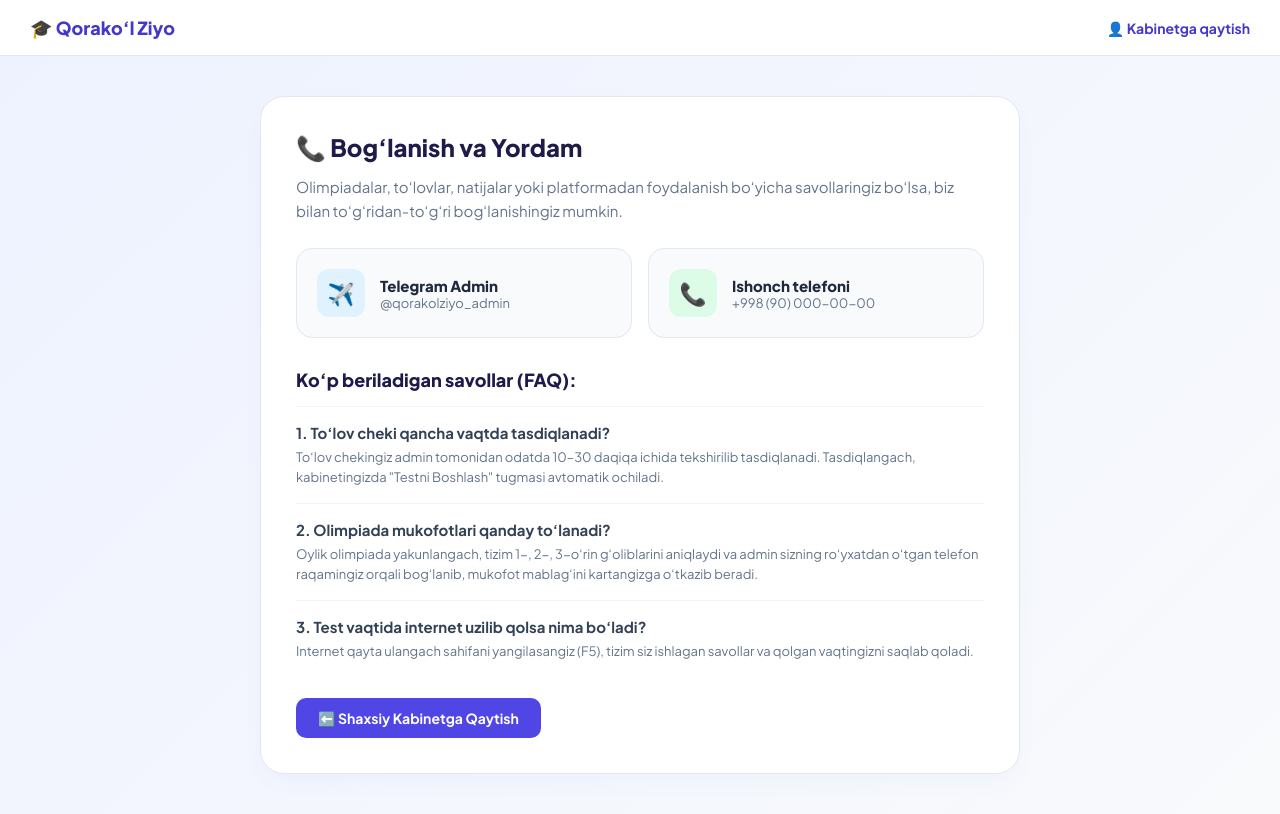
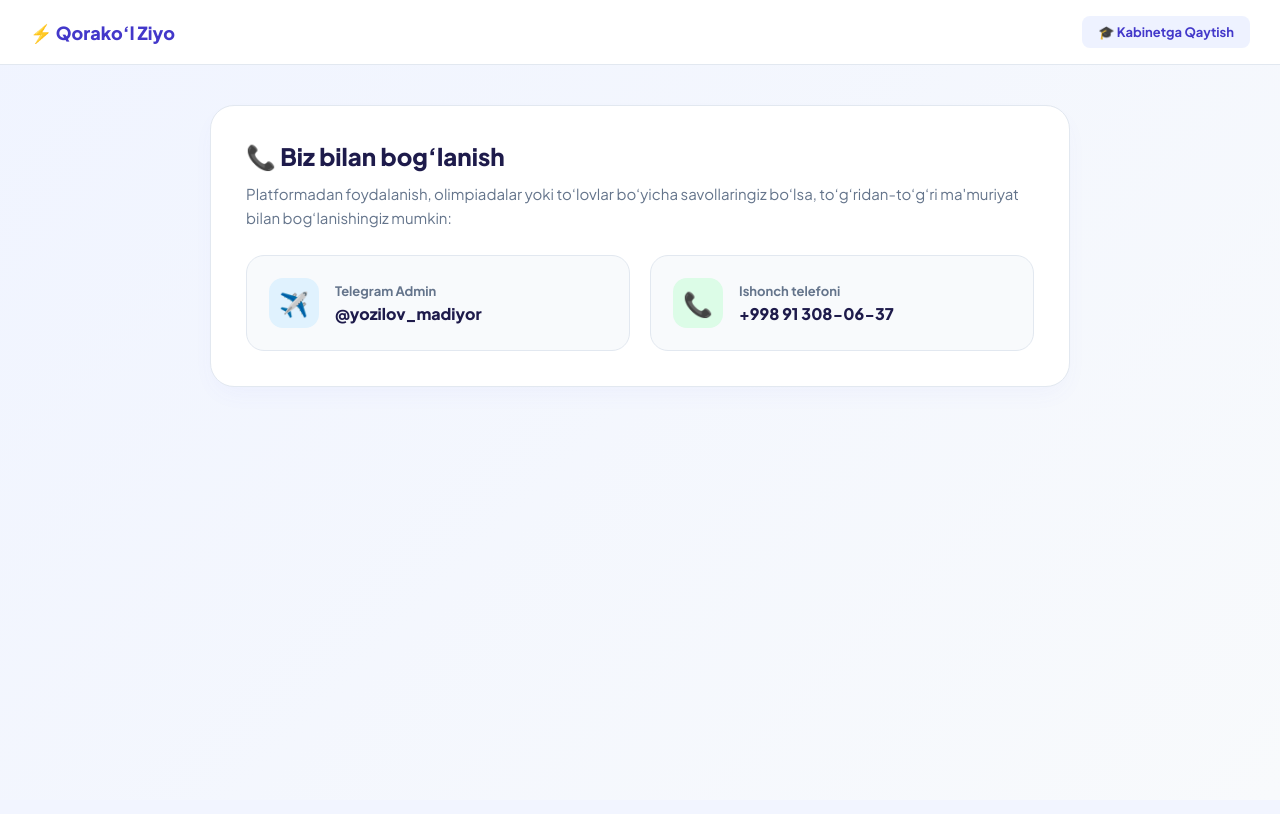
Before and after one commit to Madiyor003/qorakol-ziyo-platforma, a FastAPI app: page /aloqa in a window 1280 px wide. After the commit the page ends 387 px from the top, so only its background shows below. Run offline with FastAPI, Linux system fonts and the light colour scheme.

Commit message:
Update aloqa.html

```diff
--- a/templates/aloqa.html
+++ b/templates/aloqa.html
@@ -3,135 +3,57 @@
 <head>
     <meta charset="UTF-8">
     <meta name="viewport" content="width=device-width, initial-scale=1.0">
-    <title>Qo‘llab-quvvatlash va Aloqa | Qorako‘l Ziyo</title>
+    <title>Bog‘lanish va Qo‘llab-quvvatlash | Qorako‘l Ziyo</title>
     <link href="https://fonts.googleapis.com/css2?family=Plus+Jakarta+Sans:wght@400;500;600;700;800&display=swap" rel="stylesheet">
     <style>
         * { box-sizing: border-box; margin: 0; padding: 0; font-family: 'Plus Jakarta Sans', sans-serif; }
-        body {
-            background: linear-gradient(135deg, #eef2ff 0%, #f8fafc 100%);
-            color: #1e293b;
-            min-height: 100vh;
-            display: flex;
-            flex-direction: column;
-        }
-
-        .header {
-            background: rgba(255, 255, 255, 0.95);
-            backdrop-filter: blur(12px);
-            border-bottom: 1px solid #e2e8f0;
-            padding: 16px 30px;
-            display: flex;
-            justify-content: space-between;
-            align-items: center;
-        }
+        body { background: linear-gradient(135deg, #f0f4ff 0%, #f8fafc 100%); color: #1e293b; min-height: 100vh; padding-bottom: 50px; }
+        .header { background: rgba(255, 255, 255, 0.95); backdrop-filter: blur(12px); border-bottom: 1px solid #e2e8f0; padding: 16px 30px; display: flex; justify-content: space-between; align-items: center; position: sticky; top: 0; z-index: 20; }
         .logo { font-weight: 800; font-size: 18px; color: #4338ca; text-decoration: none; }
-
-        .container { max-width: 800px; margin: 40px auto; padding: 0 20px; flex: 1; }
-
-        .card {
-            background: white;
-            border-radius: 24px;
-            padding: 35px;
-            border: 1px solid #e2e8f0;
-            box-shadow: 0 10px 25px -5px rgba(99, 102, 241, 0.05);
-        }
-        h1 { font-size: 24px; font-weight: 800; color: #1e1b4b; margin-bottom: 12px; }
-        p { color: #64748b; font-size: 15px; line-height: 1.6; margin-bottom: 25px; }
-
-        .contact-grid { display: grid; grid-template-columns: 1fr 1fr; gap: 16px; margin-bottom: 30px; }
-        @media (max-width: 600px) { .contact-grid { grid-template-columns: 1fr; } }
-
-        .contact-item {
-            background: #f8fafc;
-            border: 1.5px solid #e2e8f0;
-            border-radius: 16px;
-            padding: 20px;
-            display: flex;
-            align-items: center;
-            gap: 15px;
-            text-decoration: none;
-            color: inherit;
-            transition: 0.2s;
-        }
-        .contact-item:hover { border-color: #6366f1; transform: translateY(-2px); }
-        .icon-box {
-            width: 48px;
-            height: 48px;
-            border-radius: 12px;
-            display: flex;
-            align-items: center;
-            justify-content: center;
-            font-size: 22px;
-        }
-
-        .faq-item {
-            border-top: 1px solid #f1f5f9;
-            padding: 16px 0;
-        }
-        .faq-title { font-weight: 700; font-size: 15px; color: #334155; margin-bottom: 6px; }
-        .faq-desc { font-size: 13px; color: #64748b; line-height: 1.5; }
-
-        .btn-back {
-            display: inline-block;
-            background: #4f46e5;
-            color: white;
-            text-decoration: none;
-            padding: 11px 22px;
-            border-radius: 10px;
-            font-weight: 700;
-            font-size: 14px;
-            margin-top: 20px;
-        }
+        .container { max-width: 900px; margin: 40px auto; padding: 0 20px; }
+        .card { background: white; border-radius: 24px; padding: 35px; border: 1px solid #e2e8f0; box-shadow: 0 10px 25px -5px rgba(99, 102, 241, 0.05); }
+        h1 { font-size: 24px; font-weight: 800; color: #1e1b4b; margin-bottom: 10px; }
+        p { color: #64748b; font-size: 15px; margin-bottom: 25px; line-height: 1.6; }
+        .contact-grid { display: grid; grid-template-columns: 1fr 1fr; gap: 20px; }
+        @media (max-width: 650px) { .contact-grid { grid-template-columns: 1fr; } }
+        .contact-item { border: 1.5px solid #e2e8f0; border-radius: 18px; padding: 22px; display: flex; align-items: center; gap: 16px; text-decoration: none; color: inherit; transition: 0.2s; background: #f8fafc; }
+        .contact-item:hover { border-color: #6366f1; background: #eef2ff; transform: translateY(-2px); }
+        .icon-box { width: 50px; height: 50px; border-radius: 14px; display: flex; align-items: center; justify-content: center; font-size: 24px; }
+        .c-title { font-size: 13px; font-weight: 700; color: #64748b; }
+        .c-value { font-size: 16px; font-weight: 800; color: #1e1b4b; margin-top: 4px; }
     </style>
 </head>
 <body>
 
     <header class="header">
-        <a href="/" class="logo">🎓 Qorako‘l Ziyo</a>
-        <a href="/kabinet" style="text-decoration: none; font-weight: 700; font-size: 14px; color: #4338ca;">👤 Kabinetga qaytish</a>
+        <a href="/" class="logo">⚡ Qorako‘l Ziyo</a>
+        <a href="/kabinet" style="text-decoration: none; background: #eef2ff; color: #4338ca; padding: 8px 16px; border-radius: 8px; font-weight: 700; font-size: 13px;">🎓 Kabinetga Qaytish</a>
     </header>
 
     <div class="container">
         <div class="card">
-            <h1>📞 Bog‘lanish va Yordam</h1>
-            <p>Olimpiadalar, to‘lovlar, natijalar yoki platformadan foydalanish bo‘yicha savollaringiz bo‘lsa, biz bilan to‘g‘ridan-to‘g‘ri bog‘lanishingiz mumkin.</p>
+            <h1>📞 Biz bilan bog‘lanish</h1>
+            <p>Platformadan foydalanish, olimpiadalar yoki to‘lovlar bo‘yicha savollaringiz bo‘lsa, to‘g‘ridan-to‘g‘ri ma'muriyat bilan bog‘lanishingiz mumkin:</p>
 
             <div class="contact-grid">
-                <a href="https://t.me/qorakolziyo_admin" target="_blank" class="contact-item">
+                <!-- TELEGRAM ADMIN -->
+                <a href="https://t.me/yozilov_madiyor" target="_blank" class="contact-item">
                     <div class="icon-box" style="background: #e0f2fe; color: #0284c7;">✈️</div>
                     <div>
-                        <div style="font-weight: 800; font-size: 15px;">Telegram Admin</div>
-                        <div style="font-size: 13px; color: #64748b;">@qorakolziyo_admin</div>
+                        <div class="c-title">Telegram Admin</div>
+                        <div class="c-value">@yozilov_madiyor</div>
                     </div>
                 </a>
 
-                <a href="tel:+998900000000" class="contact-item">
+                <!-- ISHONCH TELEFONI -->
+                <a href="tel:+998913080637" class="contact-item">
                     <div class="icon-box" style="background: #dcfce7; color: #16a34a;">📞</div>
                     <div>
-                        <div style="font-weight: 800; font-size: 15px;">Ishonch telefoni</div>
-                        <div style="font-size: 13px; color: #64748b;">+998 (90) 000-00-00</div>
+                        <div class="c-title">Ishonch telefoni</div>
+                        <div class="c-value">+998 91 308-06-37</div>
                     </div>
                 </a>
             </div>
-
-            <h2 style="font-size: 18px; font-weight: 800; color: #1e1b4b; margin-bottom: 15px;">Ko‘p beriladigan savollar (FAQ):</h2>
-
-            <div class="faq-item">
-                <div class="faq-title">1. To‘lov cheki qancha vaqtda tasdiqlanadi?</div>
-                <div class="faq-desc">To‘lov chekingiz admin tomonidan odatda 10–30 daqiqa ichida tekshirilib tasdiqlanadi. Tasdiqlangach, kabinetingizda "Testni Boshlash" tugmasi avtomatik ochiladi.</div>
-            </div>
-
-            <div class="faq-item">
-                <div class="faq-title">2. Olimpiada mukofotlari qanday to‘lanadi?</div>
-                <div class="faq-desc">Oylik olimpiada yakunlangach, tizim 1-, 2-, 3-o‘rin g‘oliblarini aniqlaydi va admin sizning ro‘yxatdan o‘tgan telefon raqamingiz orqali bog‘lanib, mukofot mablag‘ini kartangizga o‘tkazib beradi.</div>
-            </div>
-
-            <div class="faq-item">
-                <div class="faq-title">3. Test vaqtida internet uzilib qolsa nima bo‘ladi?</div>
-                <div class="faq-desc">Internet qayta ulangach sahifani yangilasangiz (F5), tizim siz ishlagan savollar va qolgan vaqtingizni saqlab qoladi.</div>
-            </div>
-
-            <a href="/kabinet" class="btn-back">⬅️ Shaxsiy Kabinetga Qaytish</a>
         </div>
     </div>
 
```
